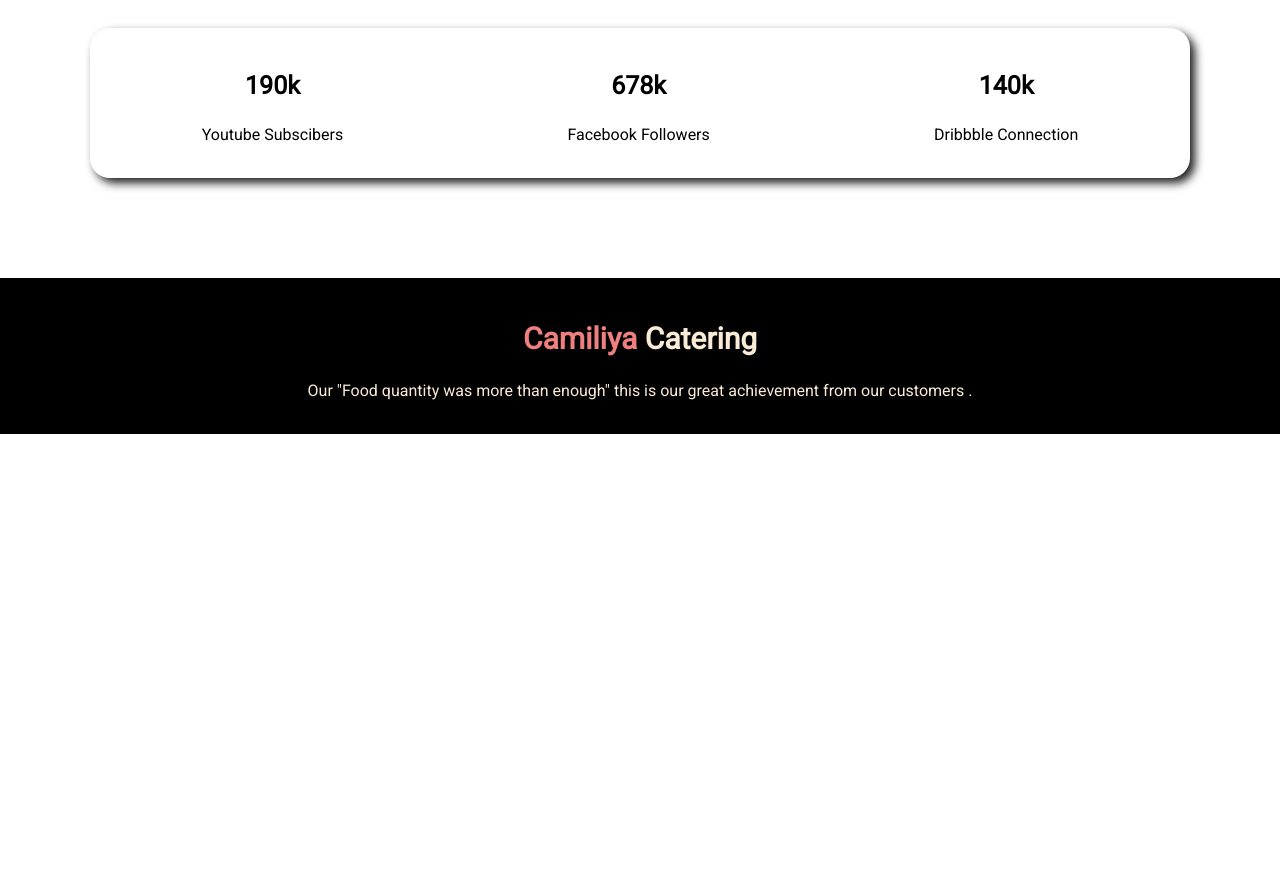
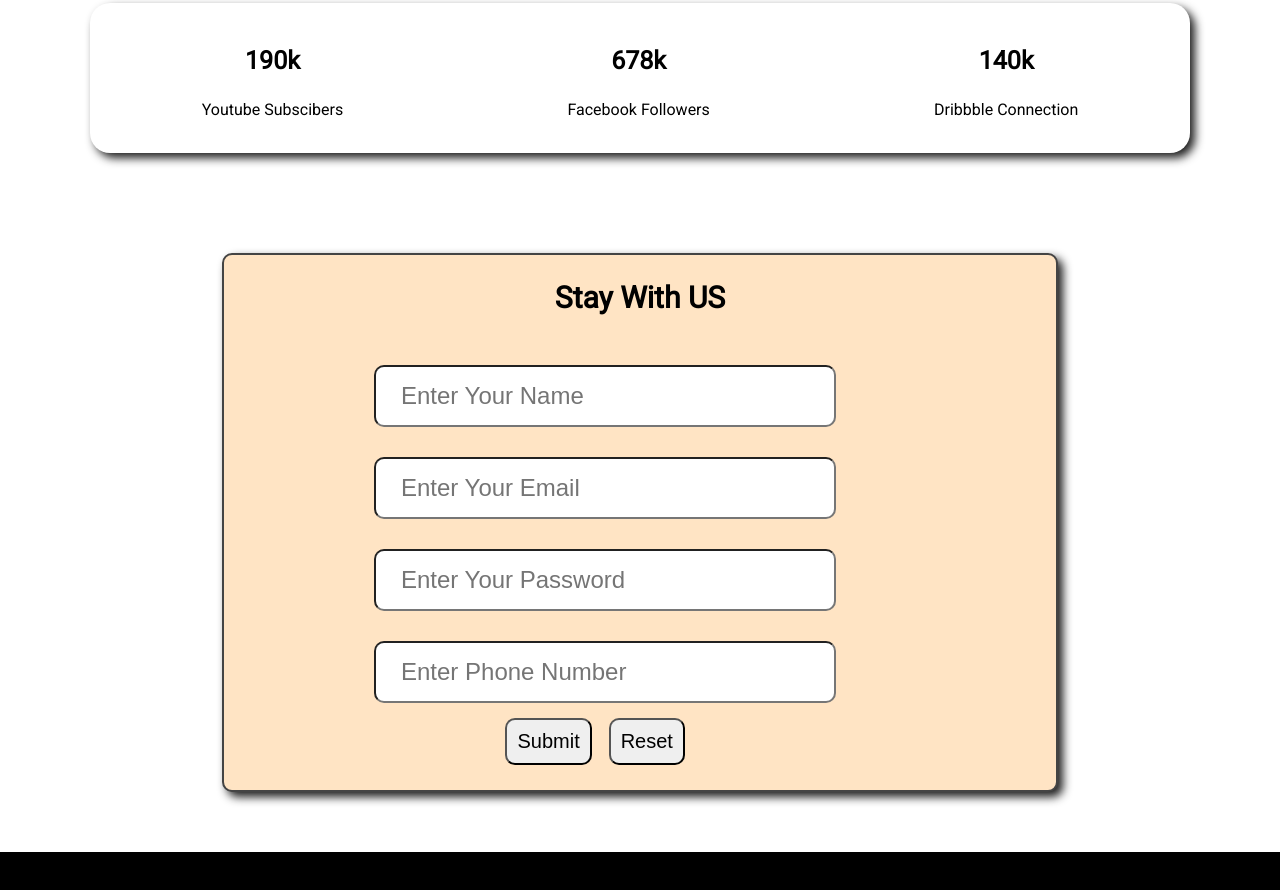
Before and after one commit to KhairuzzamanHridoy97/assignment-one-FoodCatering, a plain HTML site: page index.html in a window 1280 px wide. Shown: the part 1906-2796 px from the top of the page. Before the commit the page ends 2340 px from the top, so only its background shows below. Drawn offline with Linux system fonts and the light colour scheme.

Commit message:
form section add

```diff
--- a/css/style.css
+++ b/css/style.css
@@ -54,7 +54,7 @@ h3{
 
 .about{
     background: url("../img/7.png");
-    background-position:center;
+    background-position:center/cover;
     background-repeat: no-repeat;
 }
 
@@ -62,12 +62,12 @@ h3{
     width: 50%;
     height: auto;
     margin-bottom: 0;
-    margin-left: 15%;
+    margin-left: 17%;
     /* margin-right: 14%; */
 }
 
 #about-descrip{
-    margin-right: 10%;
+    margin-right: 15%;
 }
 
 .recipe{
@@ -115,6 +115,39 @@ h3{
     border-radius: 20px;
 }
 
+.form-sec{
+    text-align: center;
+    background-color: bisque;
+    display: block;
+    margin: auto;
+    width: 65%;
+    border: 2px solid #444;
+    border-radius: 10px;
+    margin-bottom: 60px;
+    box-shadow: 5px 5px 10px rgba(30,30,30.4);
+}
+
+.form-div , #name ,#email ,#password, #number {
+    padding: 15px 25px;
+    margin: 15px 60px 15px 70px;
+    border-radius: 10px;
+    width: 70%;
+    font-size: 24px;
+    /* background-color: lightcoral; */
+}
+
+.form-div, #submit{
+    padding: 10px;
+    font-size: 20px;
+    border-radius: 10px;
+    margin-right: 12px;
+}
+.form-div #reset{
+    padding: 10px;
+    font-size: 20px;
+    border-radius: 10px;
+}
+
 footer{
     background-color: black;
     text-align: center;
--- a/index.html
+++ b/index.html
@@ -97,6 +97,25 @@
 
     </section>
 
+    <!-- Form Section -->
+    <section class="form-sec">
+        <h2>Stay With US</h2>
+        <div class="form-div">
+            <form action="">
+                <input type="text" placeholder="Enter Your Name" id="name">
+                <br>
+                <input type="email" placeholder="Enter Your Email" id="email" >
+                <br>
+                <input type="password" placeholder="Enter Your Password" id="password">
+                <br>
+                <input type="number" placeholder="Enter Phone Number" id="number">
+                <br>
+                <input type="submit" value="Submit" id="submit">
+                <input type="reset" value="Reset" id="reset">
+            </form>
+        </div>
+    </section>
+
     <!-- Footer -->
 
     <footer>
```
